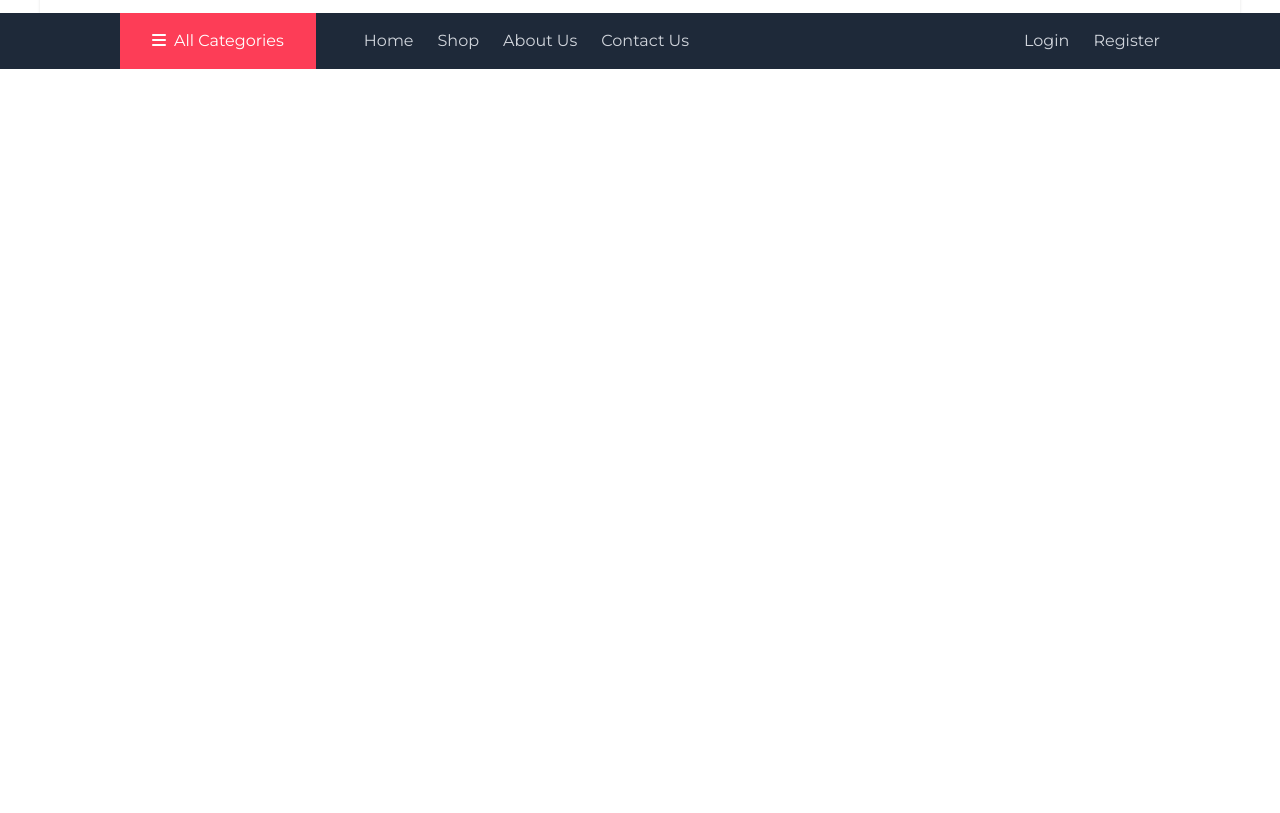
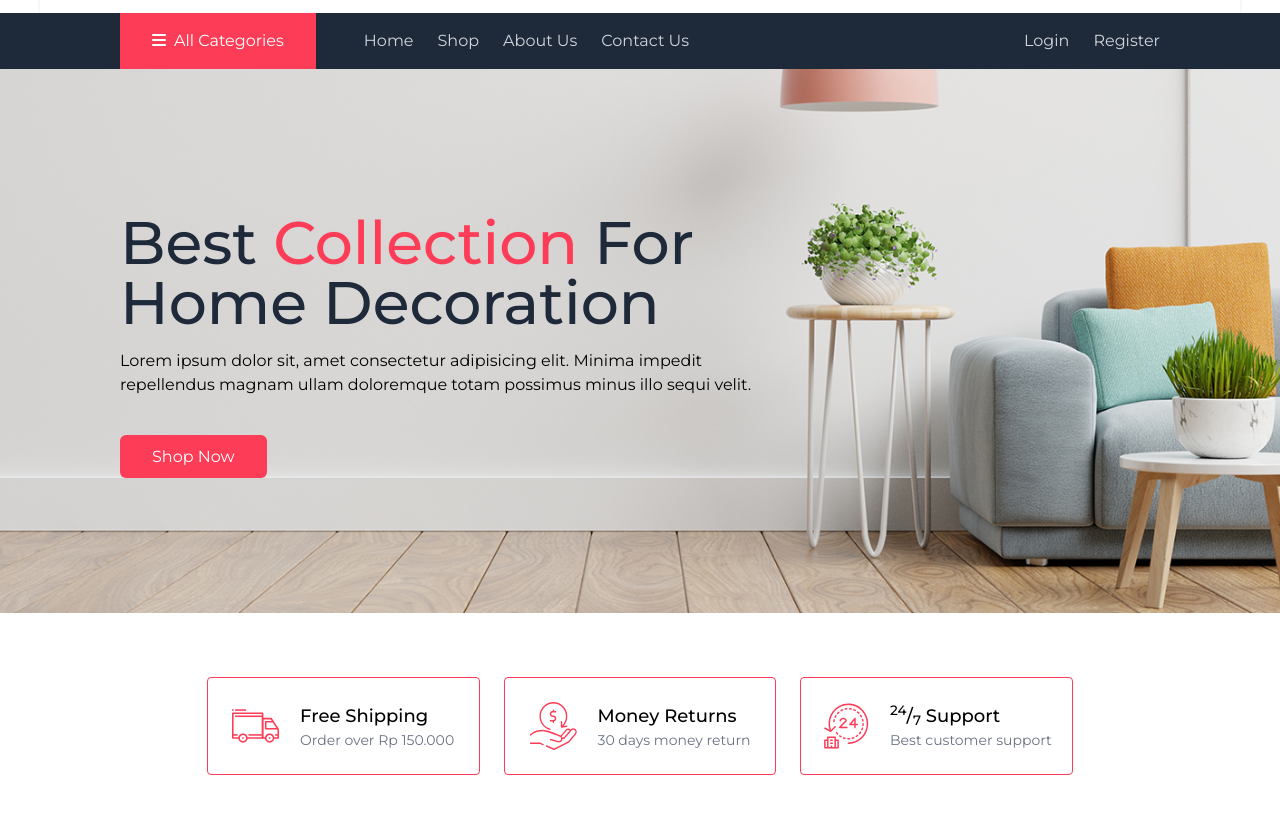
Before and after one commit to Fatihalakram55/idn-cart, a website built with Vite: page index.html in a window 1280 px wide. Shown: the part 69-882 px from the top of the page. Before the commit the page ends 800 px from the top, so only its background shows below. Built offline with nearby package versions, Linux system fonts and the light colour scheme; a web font is replaced by a local one.

Commit message:
slide baru

```diff
--- a/index.html
+++ b/index.html
@@ -89,7 +89,6 @@
             </a>
           </div>
         </div>
-
         <!-- Nav links -->
         <div class="flex justify-between pl-12 items-center flex-grow">
           <div class="flex space-x-6">
@@ -103,10 +102,47 @@
             <a class="text-gray-300 hover:text-white" href="">Register</a>
           </div>
         </div>
-
       </div>
     </nav>
 
+    <!-- hero -->
+    <div class="bg-cover py-36 bg-no-repeat bg-center" style="background-image: url(public/images/banner-bg.jpg);">
+      <div class="container">
+        <h1 class="text-6xl capitalize font-medium text-gray-800 mb-4">Best <span class="text-primary">collection</span> for<br>home decoration</h1>
+        <p>Lorem ipsum dolor sit, amet consectetur adipisicing elit. Minima impedit<br>repellendus magnam ullam doloremque totam possimus minus illo sequi velit.</p>
+        <div class="mt-12">
+          <a href="" class="bg-primary px-8 py-3 text-white rounded-md hover:bg-transparent hover:border hover:border-primary hover:text-primary">Shop Now</a>
+        </div>
+      </div>
+    </div>
+
+    <!-- services -->
+    <div class="container py-16">
+      <div class="w/12 grid grid-cols-3 gap-6 mx-auto w-10/12">
+        <!-- single service -->
+         <div class="border border-primary rounded-sm px-3 py-6 flex justify-center items-center gap-5">
+           <img src="public/images/icons/delivery-van.svg" class="w-12 h-12 object-contain" alt="">
+           <div>
+            <h4 class="font-medium capitalize text-lg">Free Shipping</h4>
+            <p class="text-gray-500 text-sm">Order over Rp 150.000</p>
+           </div>
+         </div>
+         <div class="border border-primary rounded-sm px-3 py-6 flex justify-center items-center gap-5">
+           <img src="public/images/icons/money-back.svg" class="w-12 h-12 object-contain" alt="">
+           <div>
+            <h4 class="font-medium capitalize text-lg">money returns</h4>
+            <p class="text-gray-500 text-sm">30 days money return</p>
+           </div>
+         </div>
+         <div class="border border-primary rounded-sm px-3 py-6 flex justify-center items-center gap-5">
+           <img src="public/images/icons/service-hours.svg" class="w-12 h-12 object-contain" alt="">
+           <div>
+            <h4 class="font-medium capitalize text-lg"><sup>24</sup>/<sub>7</sub> Support</h4>
+            <p class="text-gray-500 text-sm">Best customer support</p>
+           </div>
+         </div>
+      </div>
+    </div>
 
   </body>
 </html>
```
